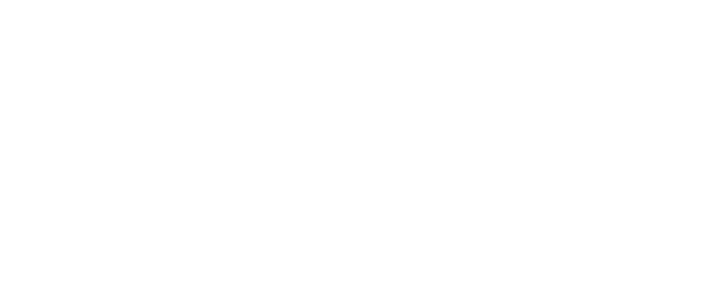
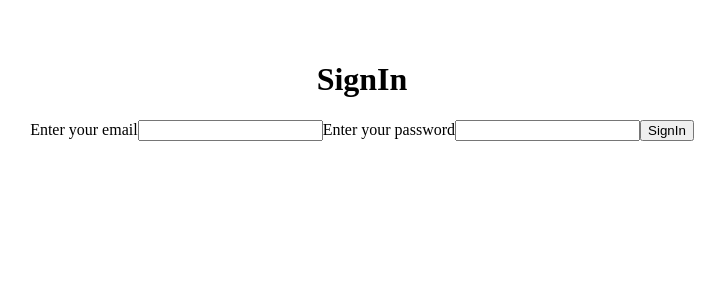
Before and after one commit to springboardmentor-104/HealthCheckPro_Infosys_Internship_Oct2024_Team_03, a React (Vite) app in the folder client/: page /signin in a window 1280 px wide. Before the commit this address had no page. Shown: the top 300 px of the page, without its empty margins (278-1003 px from the left). Built offline with nearby package versions, Linux system fonts and the light colour scheme.

Commit message:
Implement login functionality
Implement login with email and password

```diff
--- a/client/src/Routes.jsx
+++ b/client/src/Routes.jsx
@@ -1,12 +1,16 @@
-import React from "react"
+
 import { BrowserRouter as Router, Routes, Route } from "react-router-dom"
 import SignUpPage from "./pages/SignUpPage"
+import SignInPage from "./pages/SignInPage"
+import HomePage from "./pages/HomePage"
 
 const routes = () => {
     return (
         <Router>
             <Routes>
                 <Route path="/signup" element={<SignUpPage />} />
+                <Route path="/signin" element={<SignInPage />} />
+                <Route path="/home" element={<HomePage />} />
             </Routes>
         </Router>
     )
--- /dev/null
+++ b/client/src/components/SignInForm.jsx
@@ -0,0 +1,37 @@
+import { useState } from "react"
+import { useNavigate } from "react-router-dom"
+
+const SignInForm = () => {
+    const navigate = useNavigate()
+    const [ email, setEmail ] = useState("")
+    const [ password, setPassword ] = useState("")
+
+    const handleSignin = async(event) => {
+        event.preventDefault()
+        const response = await fetch(`http://localhost:3000/auth/signin`, {
+            method: "POST",
+            headers: {
+                "Content-type": "application/json"
+            },
+            body: JSON.stringify({ email, password })
+        })
+
+        if(response.status === 200) navigate("/home")
+    }
+
+    return (
+        <>
+            <form action="">
+                <label htmlFor="email">Enter your email</label>
+                <input type="email" name="email" value={ email } onChange={ (e) => setEmail(e.target.value) } />
+
+                <label htmlFor="password">Enter your password</label>
+                <input type="password" name="password" value={ password } onChange={ (e) => setPassword(e.target.value) } />
+
+                <button onClick={ handleSignin }>SignIn</button>
+            </form>
+        </>
+    )
+}
+
+export default SignInForm
--- /dev/null
+++ b/client/src/pages/HomePage.jsx
@@ -0,0 +1,10 @@
+
+const HomePage = () => {
+  return (
+    <>
+        <h1>Homepage</h1>
+    </>
+  )
+}
+
+export default HomePage
--- /dev/null
+++ b/client/src/pages/SignInPage.jsx
@@ -0,0 +1,13 @@
+import SignInForm from "../components/SignInForm"
+
+
+const SignInPage = () => {
+  return (
+    <>
+      <h1>SignIn</h1>
+      <SignInForm />
+    </>
+  )
+}
+
+export default SignInPage
```
